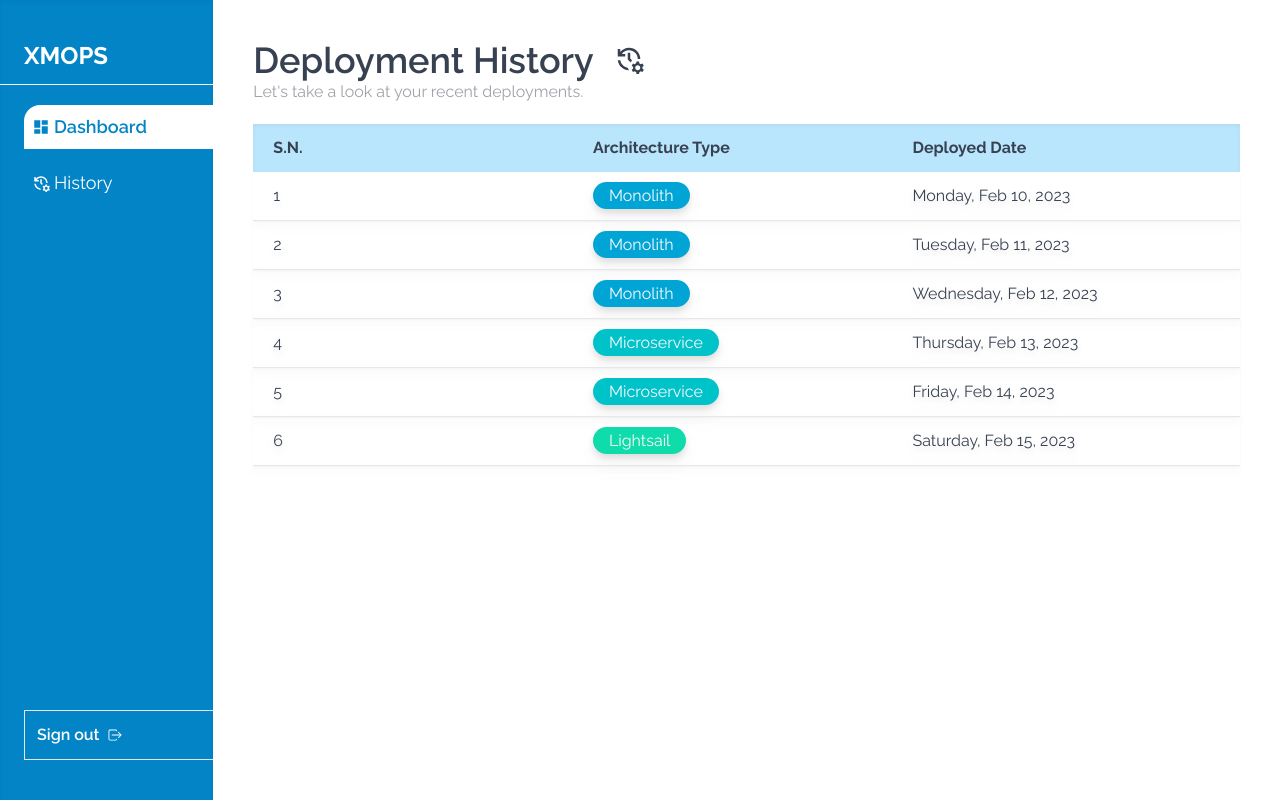
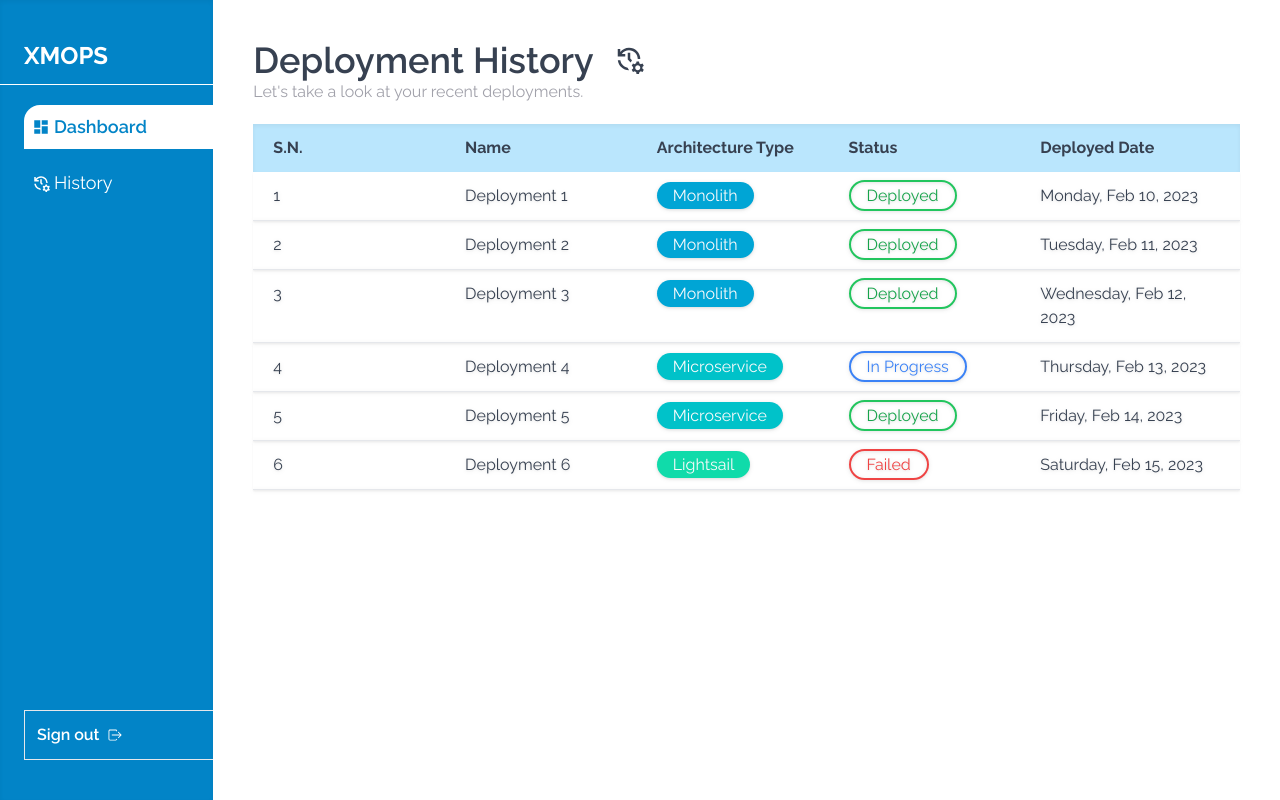
Before and after one commit to ashimmaharjan/XMOP_Accelerate, a Next.js app: page /dashboard/history in a window 1280 px wide. Built offline with nearby package versions, Linux system fonts and the light colour scheme.

Commit message:
History page updated with Deployment name and status columns

```diff
--- a/app/dashboard/history/page.jsx
+++ b/app/dashboard/history/page.jsx
@@ -4,32 +4,44 @@ const History = () => {
   const deployments = [
     {
       id: 1,
+      name: "Deployment 1",
       architectureType: "Monolith",
+      status: "Deployed",
       deploymentDate: "Monday, Feb 10, 2023",
     },
     {
       id: 2,
+      name: "Deployment 2",
+      status: "Deployed",
       architectureType: "Monolith",
       deploymentDate: "Tuesday, Feb 11, 2023",
     },
     {
       id: 3,
+      name: "Deployment 3",
       architectureType: "Monolith",
+      status: "Deployed",
       deploymentDate: "Wednesday, Feb 12, 2023",
     },
     {
       id: 4,
+      name: "Deployment 4",
       architectureType: "Microservice",
+      status: "In Progress",
       deploymentDate: "Thursday, Feb 13, 2023",
     },
     {
       id: 5,
+      name: "Deployment 5",
       architectureType: "Microservice",
+      status: "Deployed",
       deploymentDate: "Friday, Feb 14, 2023",
     },
     {
       id: 6,
+      name: "Deployment 6",
       architectureType: "Lightsail",
+      status: "Failed",
       deploymentDate: "Saturday, Feb 15, 2023",
     },
   ];
@@ -46,9 +58,11 @@ const History = () => {
         Let&apos;s take a look at your recent deployments.
       </span>
 
-      <div className="grid grid-cols-3 gap-3 shadow-inner justify-between mt-5 bg-sky-200 px-5 py-3 text-gray-700 font-bold">
+      <div className="grid grid-cols-5 gap-3 shadow-inner justify-between mt-5 bg-sky-200 px-5 py-3 text-gray-700 font-bold">
         <div className="col-span-1">S.N.</div>
+        <div className="col-span-1">Name</div>
         <div className="col-span-1">Architecture Type</div>
+        <div className="col-span-1">Status</div>
         <div className="col-span-1">Deployed Date</div>
       </div>
 
@@ -56,9 +70,10 @@ const History = () => {
       {deployments.map((deployment) => (
         <div
           key={deployment.id}
-          className="grid grid-cols-3 gap-3 drop-shadow-lg shadow-sm justify-between px-5 py-3 text-gray-700 border-b"
+          className="grid grid-cols-5 gap-3 drop-shadow shadow-sm justify-between px-5 py-3 text-gray-700 border-b"
         >
           <div className="col-span-1">{deployment.id}</div>
+          <div className="col-span-1">{deployment.name}</div>
           <div className="col-span-1">
             <span
               className={`px-4 py-1 text-gray-50 rounded-3xl ${
@@ -72,6 +87,19 @@ const History = () => {
               {deployment.architectureType}
             </span>
           </div>
+          <div className="col-span-1">
+            <span
+              className={`px-4 py-1 border-2 rounded-3xl ${
+                deployment.status === "Deployed"
+                  ? "text-green-600 border-green-500"
+                  : deployment.status === "In Progress"
+                  ? "text-blue-500 border-blue-500"
+                  : "text-red-500 border-red-500"
+              }`}
+            >
+              {deployment.status}
+            </span>
+          </div>
           <div className="col-span-1">{deployment.deploymentDate}</div>
         </div>
       ))}
```
